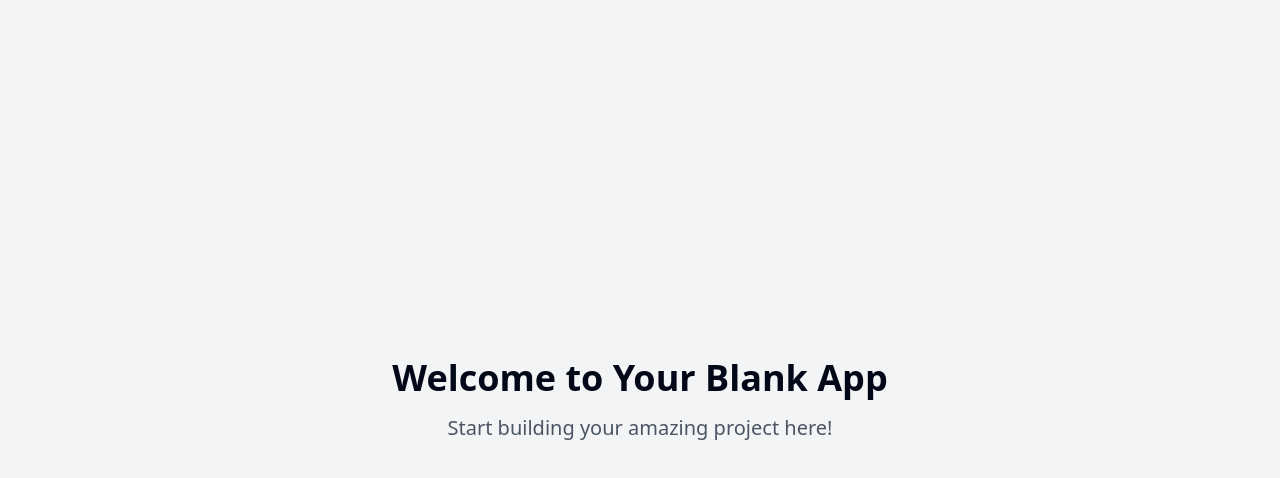
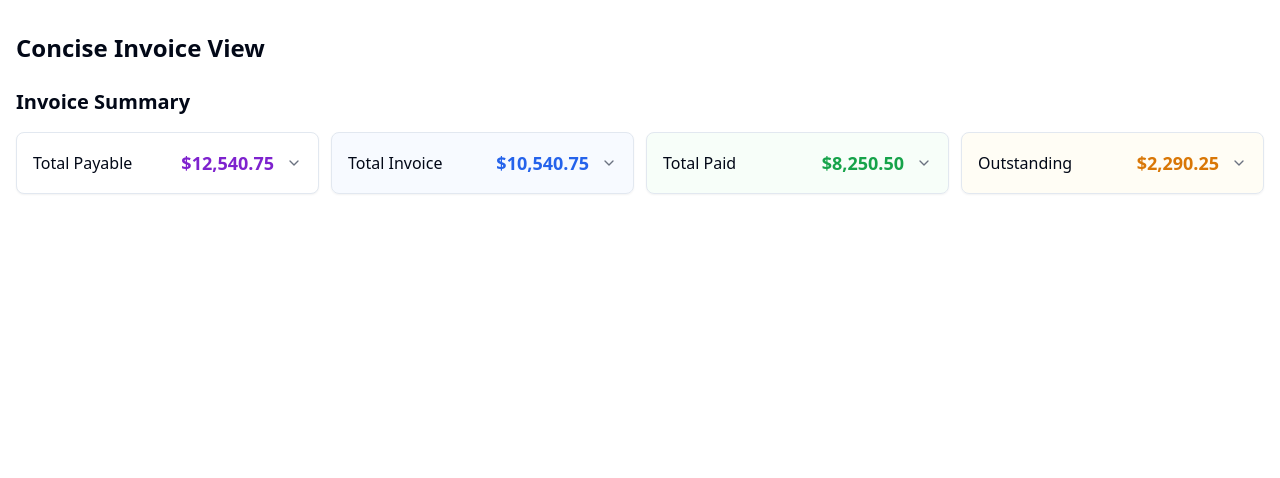
Before and after one commit to thevishaljaiswal/concise-invoice-view, a React (Vite) app: page / in a window 1280 px wide. Shown: the top 478 px of the page. Built offline with nearby package versions, Linux system fonts and the light colour scheme.

Commit message:
feat: Implement react table
Implement a react table to display total payable, total invoice, total paid, and total outstanding values with collapsible details.

```diff
--- /dev/null
+++ b/src/components/InvoiceDetailRow.tsx
@@ -0,0 +1,32 @@
+
+import React from "react";
+import { DetailItem } from "@/types/invoice";
+import { cn } from "@/lib/utils";
+
+interface InvoiceDetailRowProps {
+  label: string;
+  detail: DetailItem;
+  colorClass?: string;
+}
+
+const InvoiceDetailRow: React.FC<InvoiceDetailRowProps> = ({
+  label,
+  detail,
+  colorClass = "text-gray-600",
+}) => {
+  const formatter = new Intl.NumberFormat('en-US', {
+    style: 'currency',
+    currency: 'USD',
+    minimumFractionDigits: 2
+  });
+
+  return (
+    <div className="grid grid-cols-3 text-sm py-1 border-b border-gray-100">
+      <div className={cn("text-left font-medium", colorClass)}>{label}</div>
+      <div className="text-right">{formatter.format(detail.value)}</div>
+      <div className="text-right">{formatter.format(detail.gst)}</div>
+    </div>
+  );
+};
+
+export default InvoiceDetailRow;
--- /dev/null
+++ b/src/components/InvoiceSummaryCard.tsx
@@ -0,0 +1,67 @@
+
+import React, { useState } from "react";
+import { InvoiceDetails } from "@/types/invoice";
+import { ChevronDown, ChevronUp } from "lucide-react";
+import { Card } from "@/components/ui/card";
+import InvoiceDetailRow from "./InvoiceDetailRow";
+import { cn } from "@/lib/utils";
+
+interface InvoiceSummaryCardProps {
+  title: string;
+  total: number;
+  details: InvoiceDetails;
+  colorClass?: string;
+  bgClass?: string;
+}
+
+const InvoiceSummaryCard: React.FC<InvoiceSummaryCardProps> = ({
+  title,
+  total,
+  details,
+  colorClass = "text-purple-700",
+  bgClass = "bg-white",
+}) => {
+  const [isExpanded, setIsExpanded] = useState(false);
+
+  const formatter = new Intl.NumberFormat('en-US', {
+    style: 'currency',
+    currency: 'USD',
+    minimumFractionDigits: 2
+  });
+
+  return (
+    <Card className={cn("overflow-hidden transition-all duration-200", bgClass)}>
+      <div
+        className="p-4 cursor-pointer flex justify-between items-center"
+        onClick={() => setIsExpanded(!isExpanded)}
+      >
+        <div className="font-medium">{title}</div>
+        <div className="flex items-center gap-3">
+          <span className={cn("font-semibold text-lg", colorClass)}>
+            {formatter.format(total)}
+          </span>
+          {isExpanded ?
+            <ChevronUp className="h-4 w-4 text-gray-500" /> :
+            <ChevronDown className="h-4 w-4 text-gray-500" />
+          }
+        </div>
+      </div>
+
+      {isExpanded && (
+        <div className="px-4 pb-3 bg-gray-50 animate-accordion-down">
+          <div className="grid grid-cols-3 text-xs font-medium text-gray-500 py-2">
+            <div className="text-left">Category</div>
+            <div className="text-right">Value</div>
+            <div className="text-right">GST</div>
+          </div>
+          <InvoiceDetailRow label="Consideration" detail={details.consideration} colorClass={colorClass} />
+          <InvoiceDetailRow label="Admin" detail={details.admin} colorClass={colorClass} />
+          <InvoiceDetailRow label="Other" detail={details.other} colorClass={colorClass} />
+          <InvoiceDetailRow label="Interest" detail={details.interest} colorClass={colorClass} />
+        </div>
+      )}
+    </Card>
+  );
+};
+
+export default InvoiceSummaryCard;
--- /dev/null
+++ b/src/components/InvoiceTable.tsx
@@ -0,0 +1,47 @@
+
+import React from "react";
+import { InvoiceTotals } from "@/types/invoice";
+import InvoiceSummaryCard from "./InvoiceSummaryCard";
+
+interface InvoiceTableProps {
+  data: InvoiceTotals;
+}
+
+const InvoiceTable: React.FC<InvoiceTableProps> = ({ data }) => {
+  return (
+    <div className="w-full">
+      <h2 className="text-xl font-semibold mb-4">Invoice Summary</h2>
+      <div className="grid grid-cols-1 md:grid-cols-2 lg:grid-cols-4 gap-3">
+        <InvoiceSummaryCard
+          title="Total Payable"
+          total={data.payable.total}
+          details={data.payable.details}
+          colorClass="text-purple-700"
+        />
+        <InvoiceSummaryCard
+          title="Total Invoice"
+          total={data.invoice.total}
+          details={data.invoice.details}
+          colorClass="text-blue-600"
+          bgClass="bg-blue-50/50"
+        />
+        <InvoiceSummaryCard
+          title="Total Paid"
+          total={data.paid.total}
+          details={data.paid.details}
+          colorClass="text-green-600"
+          bgClass="bg-green-50/50"
+        />
+        <InvoiceSummaryCard
+          title="Outstanding"
+          total={data.outstanding.total}
+          details={data.outstanding.details}
+          colorClass="text-amber-600"
+          bgClass="bg-amber-50/50"
+        />
+      </div>
+    </div>
+  );
+};
+
+export default InvoiceTable;
--- /dev/null
+++ b/src/data/mockInvoiceData.ts
@@ -0,0 +1,41 @@
+
+import { InvoiceTotals } from "@/types/invoice";
+
+export const mockInvoiceData: InvoiceTotals = {
+  payable: {
+    total: 12540.75,
+    details: {
+      consideration: { value: 9000.00, gst: 900.00 },
+      admin: { value: 1200.00, gst: 120.00 },
+      other: { value: 800.00, gst: 80.00 },
+      interest: { value: 400.00, gst: 40.75 }
+    }
+  },
+  invoice: {
+    total: 10540.75,
+    details: {
+      consideration: { value: 7500.00, gst: 750.00 },
+      admin: { value: 1000.00, gst: 100.00 },
+      other: { value: 700.00, gst: 70.00 },
+      interest: { value: 380.00, gst: 40.75 }
+    }
+  },
+  paid: {
+    total: 8250.50,
+    details: {
+      consideration: { value: 6000.00, gst: 600.00 },
+      admin: { value: 800.00, gst: 80.00 },
+      other: { value: 500.00, gst: 50.00 },
+      interest: { value: 200.00, gst: 20.50 }
+    }
+  },
+  outstanding: {
+    total: 2290.25,
+    details: {
+      consideration: { value: 1500.00, gst: 150.00 },
+      admin: { value: 200.00, gst: 20.00 },
+      other: { value: 200.00, gst: 20.00 },
+      interest: { value: 180.00, gst: 20.25 }
+    }
+  }
+};
--- a/src/pages/Index.tsx
+++ b/src/pages/Index.tsx
@@ -1,12 +1,12 @@
-// Update this page (the content is just a fallback if you fail to update the page)
+
+import InvoiceTable from "@/components/InvoiceTable";
+import { mockInvoiceData } from "@/data/mockInvoiceData";
 
 const Index = () => {
   return (
-    <div className="min-h-screen flex items-center justify-center bg-gray-100">
-      <div className="text-center">
-        <h1 className="text-4xl font-bold mb-4">Welcome to Your Blank App</h1>
-        <p className="text-xl text-gray-600">Start building your amazing project here!</p>
-      </div>
+    <div className="container mx-auto px-4 py-8">
+      <h1 className="text-2xl font-bold mb-6">Concise Invoice View</h1>
+      <InvoiceTable data={mockInvoiceData} />
     </div>
   );
 };
--- /dev/null
+++ b/src/types/invoice.ts
@@ -0,0 +1,31 @@
+
+export interface DetailItem {
+  value: number;
+  gst: number;
+}
+
+export interface InvoiceDetails {
+  consideration: DetailItem;
+  admin: DetailItem;
+  other: DetailItem;
+  interest: DetailItem;
+}
+
+export interface InvoiceTotals {
+  payable: {
+    total: number;
+    details: InvoiceDetails;
+  };
+  invoice: {
+    total: number;
+    details: InvoiceDetails;
+  };
+  paid: {
+    total: number;
+    details: InvoiceDetails;
+  };
+  outstanding: {
+    total: number;
+    details: InvoiceDetails;
+  };
+}
```
